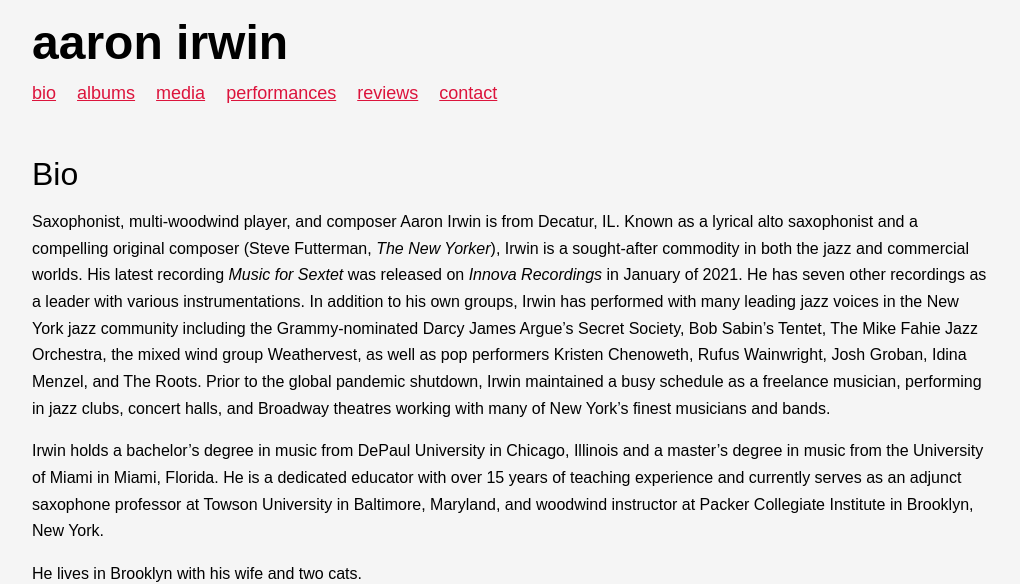
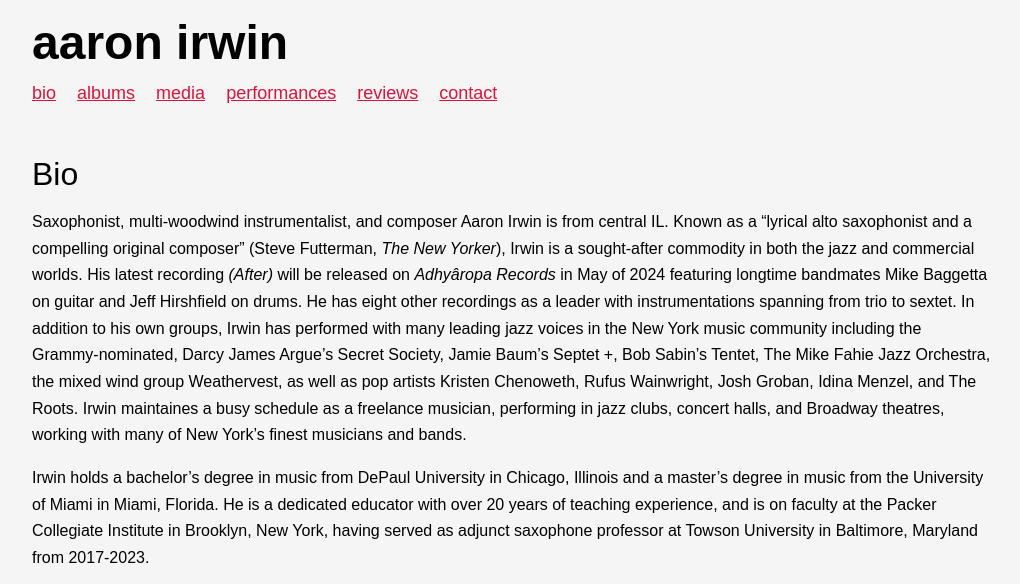
Before and after one commit to ryanve/aaronirwin.com, a Jekyll site: the page built from bio.md, in a window 1280 px wide, cut to the strip 0-584 px from the top of the page. Shown: the whole strip, without its empty margins (128-1148 px from the left). Built offline with Jekyll 4.4.1, drawn with Linux system fonts in a browser that asks for light colours; some of the changed text lies outside the part shown.

Commit message:
Update bio.md (#125)

```diff
--- a/bio.md
+++ b/bio.md
@@ -4,11 +4,11 @@ title: Bio
 
 # Bio
 
-Saxophonist, multi-woodwind player, and composer Aaron Irwin is from Decatur, IL. Known as a lyrical alto saxophonist and a compelling original composer (Steve Futterman, *The New Yorker*), Irwin is a sought-after commodity in both the jazz and commercial worlds. His latest recording *Music for Sextet* was released on *Innova Recordings* in January of 2021. He has seven other recordings as a leader with various instrumentations. In addition to his own groups, Irwin has performed with many leading jazz voices in the New York jazz community including the Grammy-nominated Darcy James Argue’s Secret Society, Bob Sabin’s Tentet, The Mike Fahie Jazz Orchestra, the mixed wind group Weathervest, as well as pop performers Kristen Chenoweth, Rufus Wainwright, Josh Groban, Idina Menzel, and The Roots. Prior to the global pandemic shutdown, Irwin maintained a busy schedule as a freelance musician, performing in jazz clubs, concert halls, and Broadway theatres working with many of New York's finest musicians and bands.
+Saxophonist, multi-woodwind instrumentalist, and composer Aaron Irwin is from central IL. Known as a "lyrical alto saxophonist and a compelling original composer" (Steve Futterman, *The New Yorker*), Irwin is a sought-after commodity in both the jazz and commercial worlds. His latest recording *(After)* will be released on *Adhyâropa Records* in May of 2024 featuring longtime bandmates Mike Baggetta on guitar and Jeff Hirshfield on drums. He has eight other recordings as a leader with instrumentations spanning from trio to sextet. In addition to his own groups, Irwin has performed with many leading jazz voices in the New York music community including the Grammy-nominated, Darcy James Argue’s Secret Society, Jamie Baum's Septet +, Bob Sabin’s Tentet, The Mike Fahie Jazz Orchestra, the mixed wind group Weathervest, as well as pop artists Kristen Chenoweth, Rufus Wainwright, Josh Groban, Idina Menzel, and The Roots. Irwin maintaines a busy schedule as a freelance musician, performing in jazz clubs, concert halls, and Broadway theatres, working with many of New York's finest musicians and bands.
 
-Irwin holds a bachelor’s degree in music from DePaul University in Chicago, Illinois and a master’s degree in music from the University of Miami in Miami, Florida. He is a dedicated educator with over 15 years of teaching experience and currently serves as an adjunct saxophone professor at Towson University in Baltimore, Maryland, and woodwind instructor at Packer Collegiate Institute in Brooklyn, New York.
+Irwin holds a bachelor’s degree in music from DePaul University in Chicago, Illinois and a master’s degree in music from the University of Miami in Miami, Florida. He is a dedicated educator with over 20 years of teaching experience, and is on faculty at the Packer Collegiate Institute in Brooklyn, New York, having served as adjunct saxophone professor at Towson University in Baltimore, Maryland from 2017-2023.
 
-He lives in Brooklyn with his wife and two cats.
+He lives in Park Slope, Brooklyn with his wife and two cats.
 
 
 <img
```
